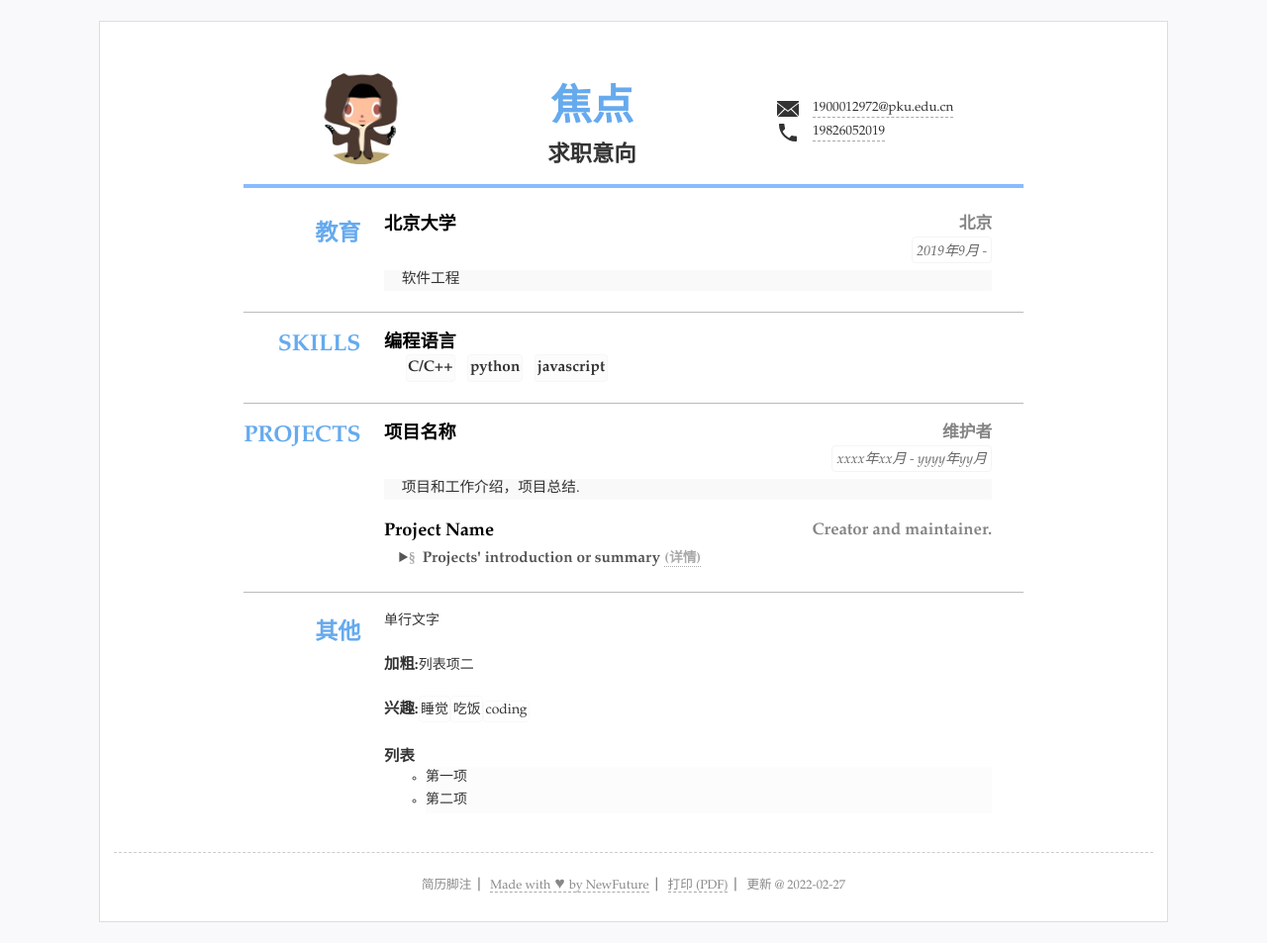
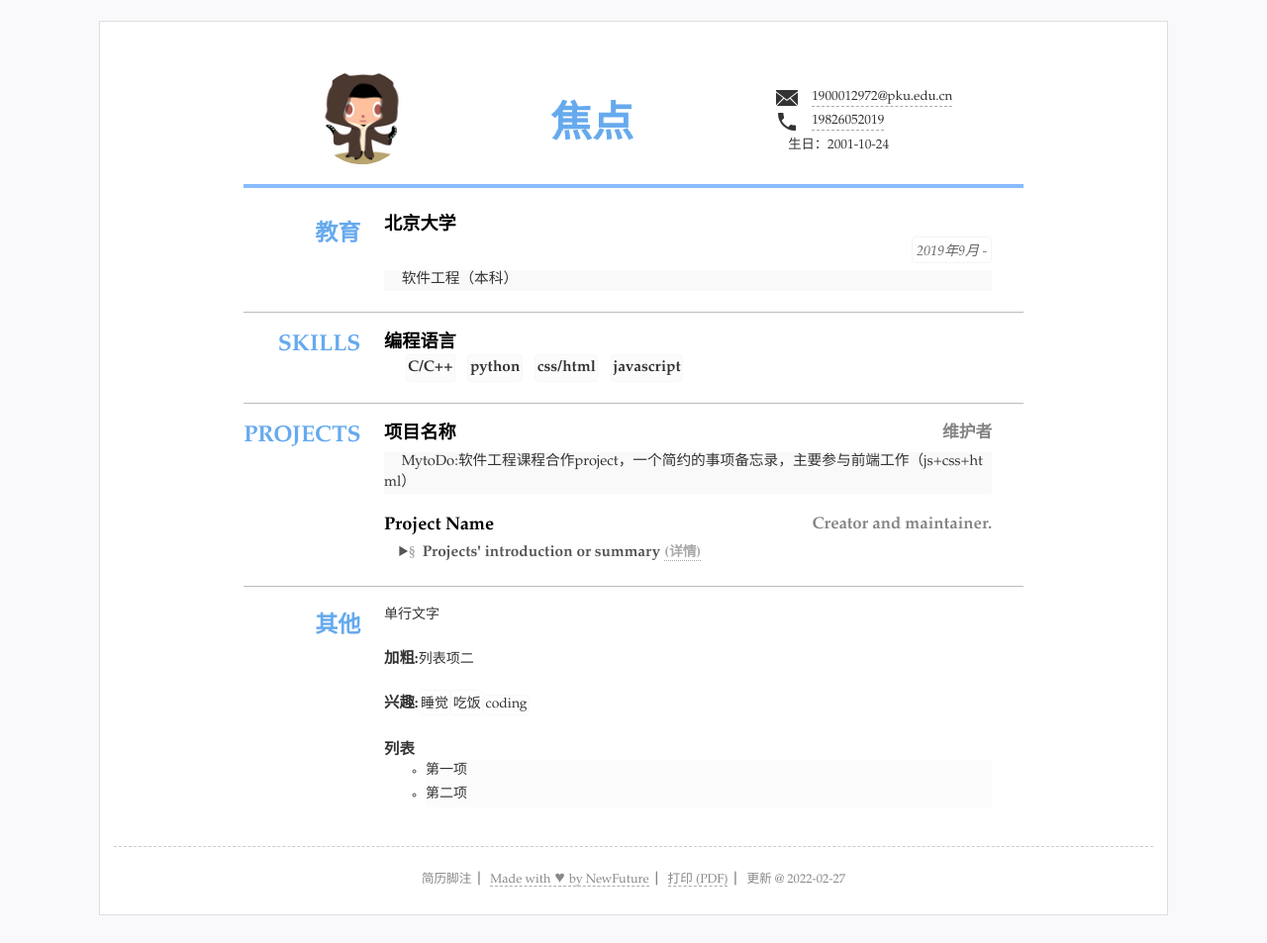
Before and after one commit to jiaodianai/CV, a Jekyll site: the page built from index.html, in a window 1280 px wide. Shown: the whole page at 99% size. Built offline with Jekyll 4.4.1, drawn with Linux system fonts in a browser that asks for light colours.

Commit message:
Update resume.yml

```diff
--- a/_data/resume.yml
+++ b/_data/resume.yml
@@ -4,7 +4,6 @@
 title: "简历标题"
 lang: "zh" #语言设置 zh表示中文 en 表示英语
 name: "焦点"
-jobtitle: "求职意向" #可空不显示
 photo: "assets/img/photo.jpg" #照片可空，不显示
 
 #联系方式
@@ -15,6 +14,7 @@ contact: #联系方式连接等3~5行
 - text: "19826052019"
   href: 'tel:1234567890'
   icon: 'icons/phone.svg'
+- text: "生日：2001-10-24"
   # - text: "地址"
   #   icon: "icons/location.svg"
 
@@ -25,8 +25,7 @@ main: #简历主要内容，
   content: #内容基本格式 标题-副标题-日期-详细内容 (都允许空)
   - title: 北京大学
     duration: "2019年9月 - "
-    sub: 北京
-    detail: 软件工程
+    detail: 软件工程（本科）
 
 - type: skills
   # name: "技能"
@@ -35,14 +34,15 @@ main: #简历主要内容，
     items: #itmems 可以小块的方式显示
     - C/C++
     - python
+    - css/html
     - javascript
 
 - type: projects
   name: Projects
   content:
   - title: 项目名称
-    duration: xxxx年xx月 - yyyy年yy月
-    detail: 项目和工作介绍，项目总结.
+    detail: MytoDo:软件工程课程合作project，一个简约的事项备忘录，主要参与前端工作（js+css+html）
+
     sub: 维护者
   - title: Project Name
     summary: Projects' introduction or summary
```
